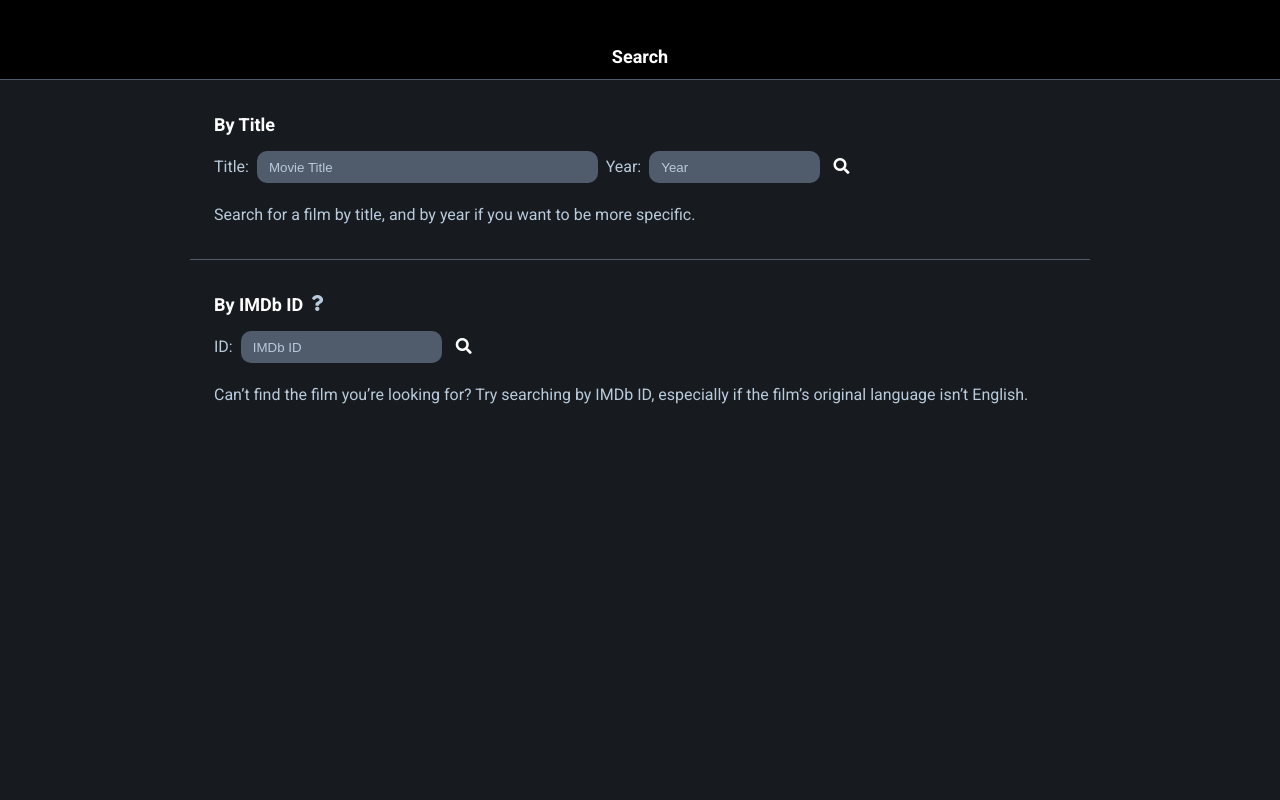
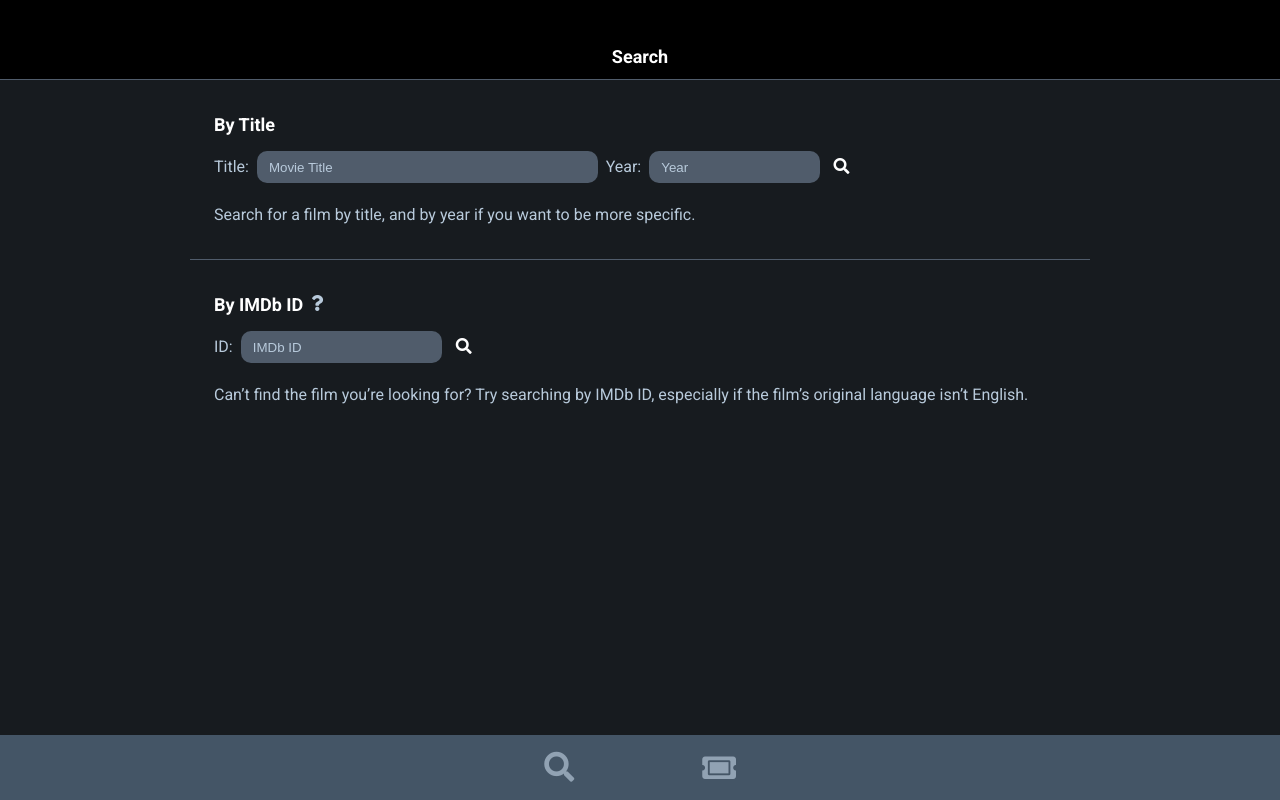
Before and after one commit to jamiecafirma/ajax-project, a website: page index.html in a window 1280 px wide. Drawn offline with Linux system fonts and the light colour scheme.

Commit message:
Add a navbar that shows the user which view they're on, the search button will take them back to the search form. #2

```diff
--- a/css/styles.css
+++ b/css/styles.css
@@ -338,3 +338,25 @@ textarea::placeholder {
 .user-action-banner.drop-down {
   height: 80px;
 }
+
+.nav-bar {
+  position: fixed;
+  background-color: #456;
+  bottom: 0;
+  width: 100%;
+  height: 65px;
+  font-size: 30px;
+}
+
+.nav-item {
+  color: #91a2b3;
+  margin: 0 4rem;
+}
+
+.nav-item:hover {
+  color: #3fbcf4;
+}
+
+.mb-70 {
+  margin-bottom: 70px;
+}
--- a/index.html
+++ b/index.html
@@ -19,7 +19,12 @@
   <div class="user-action-banner white-text text-center font-size-12 justify-center align-flex-end">
     <p><strong id="banner-movie">All the President's Men</strong> was added to your diary</p>
   </div>
-  <div class="nav-bar"></div>
+  <div class="nav-bar align-center justify-center">
+    <a href="#" id="nav-search" data-view="search-films">
+      <i class="fas fa-search nav-item" data-view="search-films"></i>
+    </a>
+    <i class="fas fa-ticket-alt nav-item"></i>
+  </div>
   <div class="modal hidden" id="imdb-modal" data-modal="imdb">
     <div class="black-bg">
       <div class="row justify-center">
--- a/js/main.js
+++ b/js/main.js
@@ -17,6 +17,7 @@ var $entryFilmTitle = document.querySelector('#entry-film-title');
 var $entryFilmYear = document.querySelector('#entry-film-year');
 var $movieEntryForm = document.querySelector('#movie-entry-form');
 var $userActionBanner = document.querySelector('.user-action-banner');
+var $navSearch = document.querySelector('#nav-search');
 
 // if (data.view === 'search-result') {
 //   debugger;
@@ -266,7 +267,7 @@ function renderSearchResult(movie) {
   $castContainer.appendChild($actorsList);
 
   var $writersContainer = document.createElement('div');
-  $writersContainer.className = 'row align-center';
+  $writersContainer.className = 'row align-center mb-70';
   $filmInfo.appendChild($writersContainer);
 
   var $writers = document.createElement('p');
@@ -419,3 +420,9 @@ function showBanner() {
 function hideBanner() {
   $userActionBanner.className = 'user-action-banner white-text text-center font-size-12 justify-center align-flex-end';
 }
+
+function navToSearchFilms(event) {
+  changeView('search-films');
+}
+
+$navSearch.addEventListener('click', navToSearchFilms);
```
